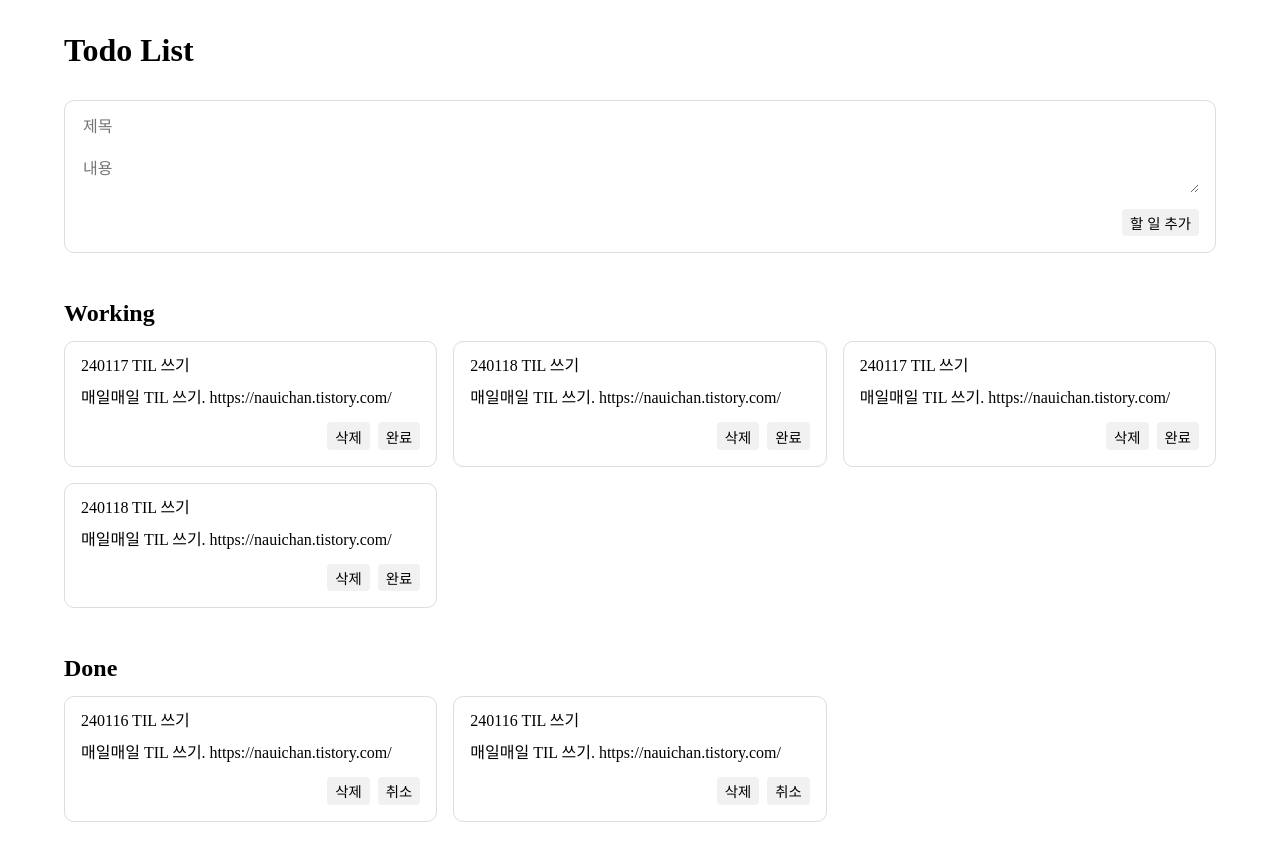
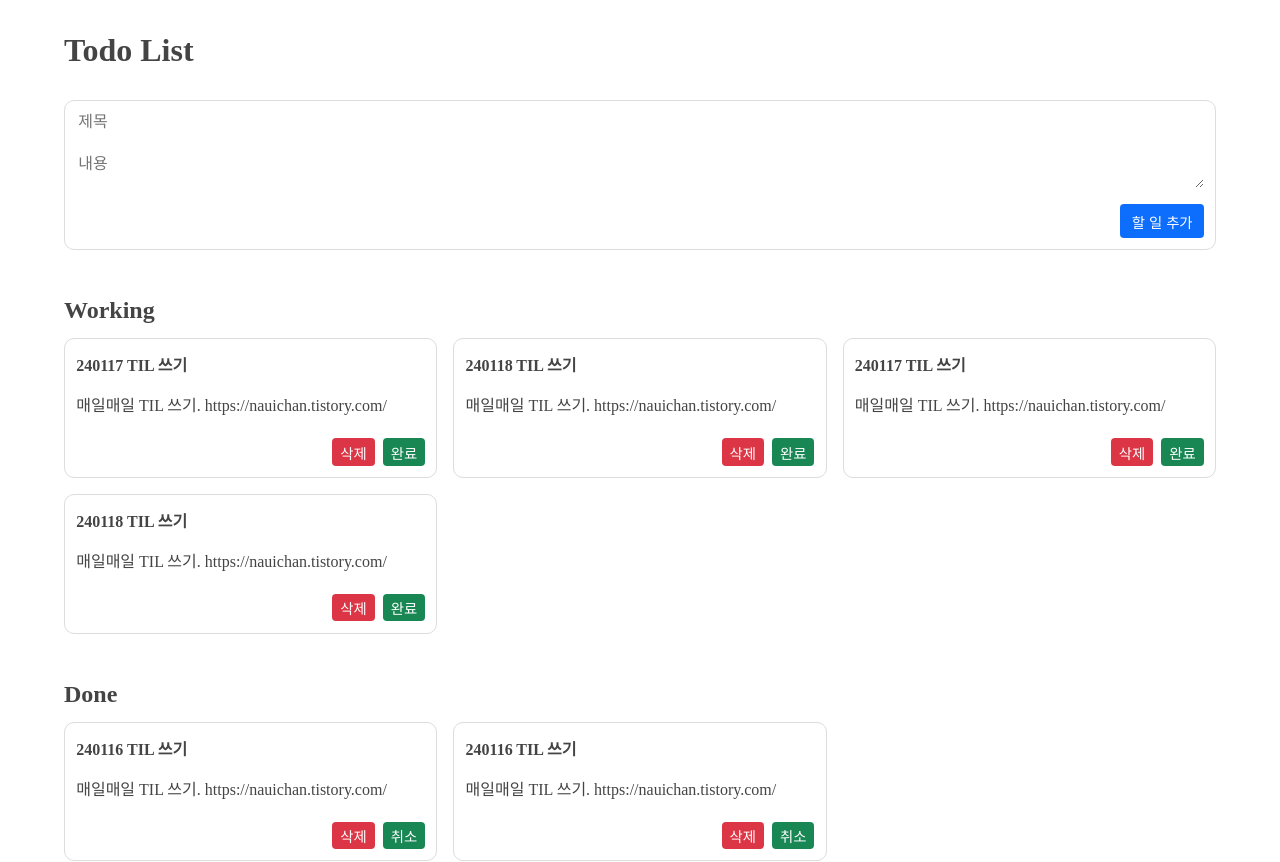
Before and after one commit to lauichan/react-todo-list, a React (Create React App) app: page / in a window 1280 px wide. Shown: the top 862 px of the page. Built offline with nearby package versions, Linux system fonts and the light colour scheme.

Commit message:
css class 추가, 스타일 변경

```diff
--- a/src/App.css
+++ b/src/App.css
@@ -1,5 +1,9 @@
 * {
   box-sizing: border-box;
+}
+
+body {
+  color: #444;
 }
 
 .container {
@@ -24,6 +28,7 @@ button {
   border: none;
   background: white;
   font-size: 90%;
+  cursor: pointer;
 }
 
 header {
@@ -32,43 +37,44 @@ header {
   height: 100px;
 }
 
-h1 {
+header > h1 {
   font-size: 2rem;
   font-weight: bold;
 }
 
-form {
+.todo-form {
   display: flex;
   flex-direction: column;
-  padding: 1rem;
+  padding: 0.7rem;
   border: 1px solid #ddd;
   border-radius: 10px;
   width: 100%;
   gap: 1rem;
 }
 
-form > textarea {
+.todo-form > textarea {
   resize: vertical;
 }
 
-form > button {
-  background: #f1f1f1;
-  padding: 0.2rem 0.5rem;
+.todo-form > button {
+  background: #0d6efd;
+  padding: 0.4rem 0.7rem;
   border-radius: 4px;
   margin-left: auto;
+  color: white;
 }
 
-section {
+.todo-section {
   margin: 3rem 0;
 }
 
-h2 {
+.todo-section > h2 {
   font-size: 1.5rem;
   font-weight: bold;
   margin: 1rem 0;
 }
 
-ul {
+.todo-list {
   display: grid;
   grid-template-columns: 1fr 1fr 1fr;
   grid-template-rows: repeat(auto-fill, 1fr);
@@ -78,25 +84,39 @@ ul {
   list-style: none;
 }
 
-ul > li {
+.todo-list > li {
   display: flex;
   flex-direction: column;
-  padding: 1rem;
+  padding: 0.7rem;
   border: 1px solid #ddd;
   border-radius: 10px;
-  gap: 1rem;
+  gap: 1.5rem;
 }
 
-ul > li > div {
+.todo-list > li > h3 {
+  font-weight: bold;
+  margin-top: 0.5rem;
+}
+
+.todo-list > li > div {
   margin-top: auto;
   margin-left: auto;
 }
 
-ul > li > div > button {
-  background: #f1f1f1;
+.todo-list > li > div > button {
   padding: 0.2rem 0.5rem;
   margin-left: 0.5rem;
   border-radius: 4px;
+}
+
+.todo-list > li > div > button {
+  background: #198754;
+  color: white;
+}
+
+.todo-list > li > div > .delete {
+  background: #dc3545;
+  color: white;
 }
 
 footer {
--- a/src/components/TaskForm.jsx
+++ b/src/components/TaskForm.jsx
@@ -18,7 +18,7 @@ function TaskForm({ addTask }) {
   };
 
   return (
-    <form onSubmit={onSubmitHandler}>
+    <form className="todo-form" onSubmit={onSubmitHandler}>
       <input
         type="text"
         value={title}
--- a/src/components/TaskList.jsx
+++ b/src/components/TaskList.jsx
@@ -11,7 +11,11 @@ function TaskManage({ id, isDone, deleteTask, changeTaskState }) {
 
   return (
     <div>
-      <button type="button" onClick={() => deleteClickHandler(id)}>
+      <button
+        className="delete"
+        type="button"
+        onClick={() => deleteClickHandler(id)}
+      >
         삭제
       </button>
       <button type="button" onClick={stateClickHandler}>
@@ -50,9 +54,9 @@ function TaskList({ tasks, children, deleteTask, changeTaskState }) {
   });
 
   return (
-    <section>
+    <section className="todo-section">
       <h2>{children}</h2>
-      <ul>{rows}</ul>
+      <ul className="todo-list">{rows}</ul>
     </section>
   );
 }
```
